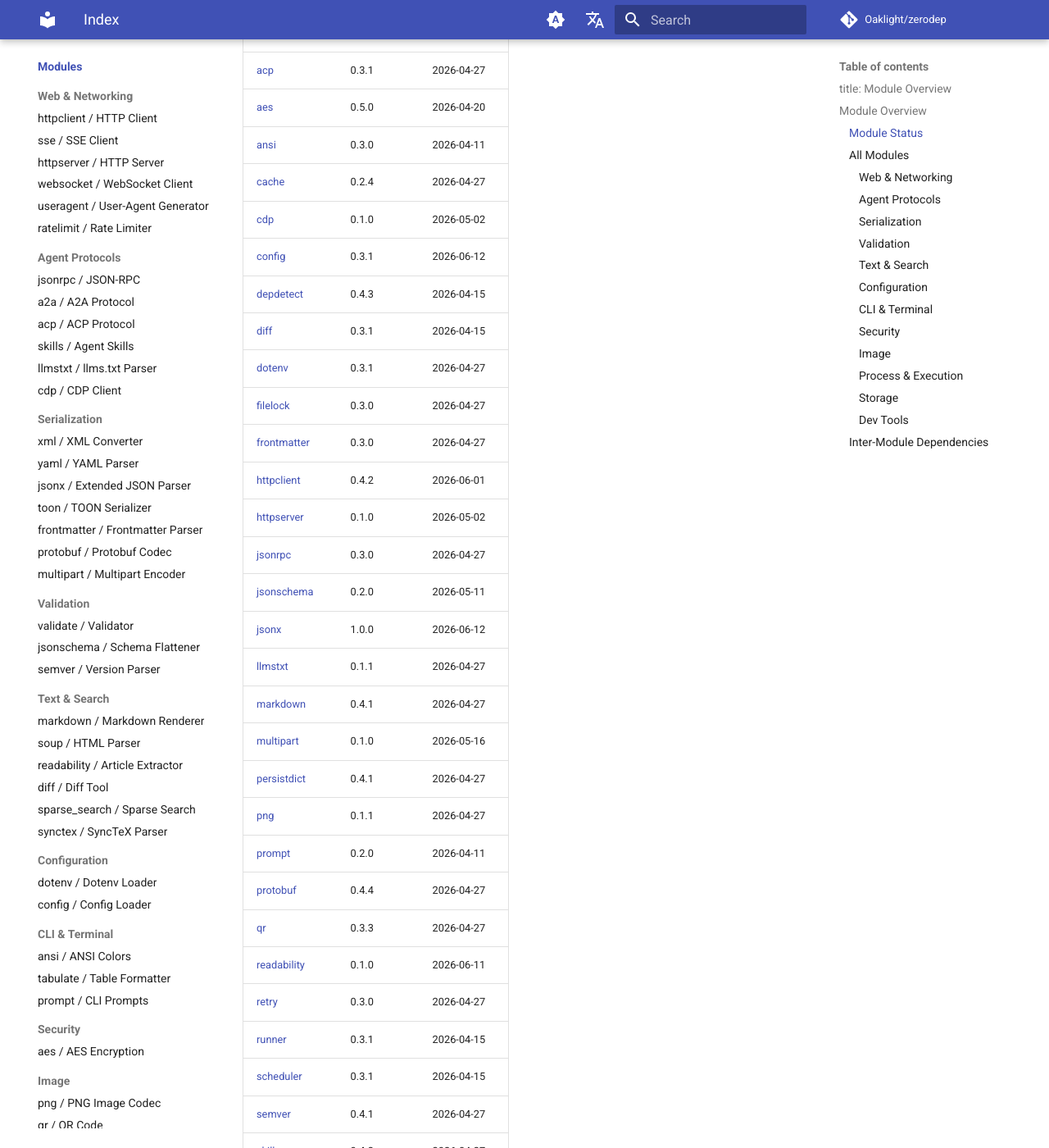
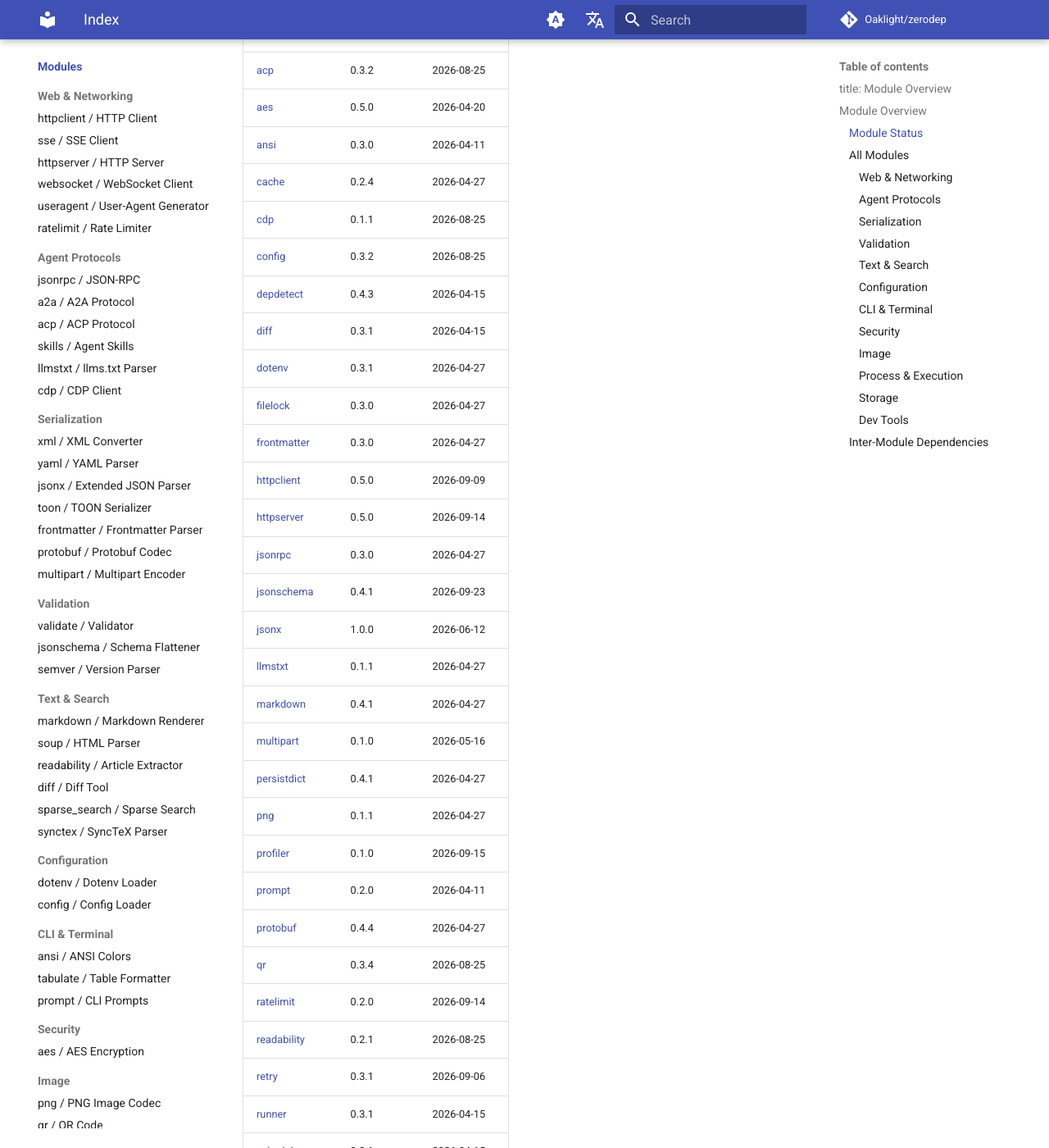
Before and after one commit to Oaklight/zerodep, an MkDocs documentation site: the page built from docs/modules/index.md, in a window 1280 px wide and 1400 px high, scrolled down 515 px. Shown: the whole window at 82% size. Built offline with MkDocs 1.6.1 and Material for MkDocs 9.7.7, drawn with Linux system fonts in a browser that asks for light colours; comment, search, counter and statistics services are not loaded; some of the changed text lies outside the part shown.

Commit message:
docs: regenerate module index

```diff
--- a/docs/modules/index.md
+++ b/docs/modules/index.md
@@ -12,47 +12,49 @@
 
 | Module | Version | Last Updated |
 |--------|---------|--------------|
-| [a2a](a2a.md) | 0.3.1 | 2026-04-27 |
-| [acp](acp.md) | 0.3.1 | 2026-04-27 |
+| [a2a](a2a.md) | 0.3.2 | 2026-08-25 |
+| [acp](acp.md) | 0.3.2 | 2026-08-25 |
 | [aes](aes.md) | 0.5.0 | 2026-04-20 |
 | [ansi](ansi.md) | 0.3.0 | 2026-04-11 |
 | [cache](cache.md) | 0.2.4 | 2026-04-27 |
-| [cdp](cdp.md) | 0.1.0 | 2026-05-02 |
-| [config](config.md) | 0.3.1 | 2026-06-12 |
+| [cdp](cdp.md) | 0.1.1 | 2026-08-25 |
+| [config](config.md) | 0.3.2 | 2026-08-25 |
 | [depdetect](depdetect.md) | 0.4.3 | 2026-04-15 |
 | [diff](diff.md) | 0.3.1 | 2026-04-15 |
 | [dotenv](dotenv.md) | 0.3.1 | 2026-04-27 |
 | [filelock](filelock.md) | 0.3.0 | 2026-04-27 |
 | [frontmatter](frontmatter.md) | 0.3.0 | 2026-04-27 |
-| [httpclient](httpclient.md) | 0.4.2 | 2026-06-01 |
-| [httpserver](httpserver.md) | 0.1.0 | 2026-05-02 |
+| [httpclient](httpclient.md) | 0.5.0 | 2026-09-09 |
+| [httpserver](httpserver.md) | 0.5.0 | 2026-09-14 |
 | [jsonrpc](jsonrpc.md) | 0.3.0 | 2026-04-27 |
-| [jsonschema](jsonschema.md) | 0.2.0 | 2026-05-11 |
+| [jsonschema](jsonschema.md) | 0.4.1 | 2026-09-23 |
 | [jsonx](jsonx.md) | 1.0.0 | 2026-06-12 |
 | [llmstxt](llmstxt.md) | 0.1.1 | 2026-04-27 |
 | [markdown](markdown.md) | 0.4.1 | 2026-04-27 |
 | [multipart](multipart.md) | 0.1.0 | 2026-05-16 |
 | [persistdict](persistdict.md) | 0.4.1 | 2026-04-27 |
 | [png](png.md) | 0.1.1 | 2026-04-27 |
+| [profiler](profiler.md) | 0.1.0 | 2026-09-15 |
 | [prompt](prompt.md) | 0.2.0 | 2026-04-11 |
 | [protobuf](protobuf.md) | 0.4.4 | 2026-04-27 |
-| [qr](qr.md) | 0.3.3 | 2026-04-27 |
-| [readability](readability.md) | 0.1.0 | 2026-06-11 |
-| [retry](retry.md) | 0.3.0 | 2026-04-27 |
+| [qr](qr.md) | 0.3.4 | 2026-08-25 |
+| [ratelimit](ratelimit.md) | 0.2.0 | 2026-09-14 |
+| [readability](readability.md) | 0.2.1 | 2026-08-25 |
+| [retry](retry.md) | 0.3.1 | 2026-09-06 |
 | [runner](runner.md) | 0.3.1 | 2026-04-15 |
 | [scheduler](scheduler.md) | 0.3.1 | 2026-04-15 |
 | [semver](semver.md) | 0.4.1 | 2026-04-27 |
-| [skills](skills.md) | 0.4.2 | 2026-04-27 |
+| [skills](skills.md) | 0.4.3 | 2026-08-25 |
 | [soup](soup.md) | 0.6.0 | 2026-04-27 |
 | [sparse_search](sparse_search.md) | 0.4.0 | 2026-04-27 |
-| [sse](sse.md) | 0.3.1 | 2026-04-15 |
+| [sse](sse.md) | 0.3.3 | 2026-08-25 |
 | [structlog](structlog.md) | 0.3.0 | 2026-04-27 |
 | [synctex](synctex.md) | 0.2.0 | 2026-05-02 |
 | [tabulate](tabulate.md) | 0.1.1 | 2026-04-15 |
 | [toon](toon.md) | 0.3.3 | 2026-04-27 |
 | [useragent](useragent.md) | 0.1.0 | 2026-05-02 |
-| [validate](validate.md) | 0.5.0 | 2026-05-05 |
-| [vcs](vcs.md) | 0.3.0 | 2026-04-11 |
+| [validate](validate.md) | 0.7.1 | 2026-09-06 |
+| [vcs](vcs.md) | 0.3.1 | 2026-08-25 |
 | [websocket](websocket.md) | 0.1.0 | 2026-05-02 |
 | [xml](xml.md) | 0.3.1 | 2026-04-27 |
 | [yaml](yaml.md) | 0.3.1 | 2026-04-27 |
@@ -68,6 +70,7 @@
 | [httpserver](httpserver.md) | Async HTTP server with decorator-based routing, streaming, and static files | flask (lightweight), microdot, bottle, starlette (basic), aiohttp (server) | `flask / microdot / bottle` |
 | [useragent](useragent.md) | Lightweight Chrome/Edge User-Agent generator with Client Hints | fake-useragent, ua-generator, user-agents | `ua-generator` |
 | [websocket](websocket.md) | RFC 6455 WebSocket client with sync + async support | websocket-client, websockets | `websockets` |
+| [ratelimit](ratelimit.md) | Multi-algorithm rate limiter (token bucket, fixed/sliding window, GCRA) | limits, pyrate-limiter, aiolimiter, limiter | `limits` |
 
 ### Agent Protocols
 
@@ -162,6 +165,7 @@
 | [structlog](structlog.md) | Structured logging with pretty console output | structlog, python-json-logger, loguru | `structlog` |
 | [vcs](vcs.md) | Git/Hg/Jujutsu CLI wrapper (diff, status, log, blame) | GitPython, pygit2 (high-level) | -- |
 | [depdetect](depdetect.md) | Dependency detection and verification | pipreqs (partial) | -- |
+| [profiler](profiler.md) | cProfile wrapper with HTML report output | cProfile (raw) | `pyinstrument` |
 
 ## Inter-Module Dependencies
 
```
